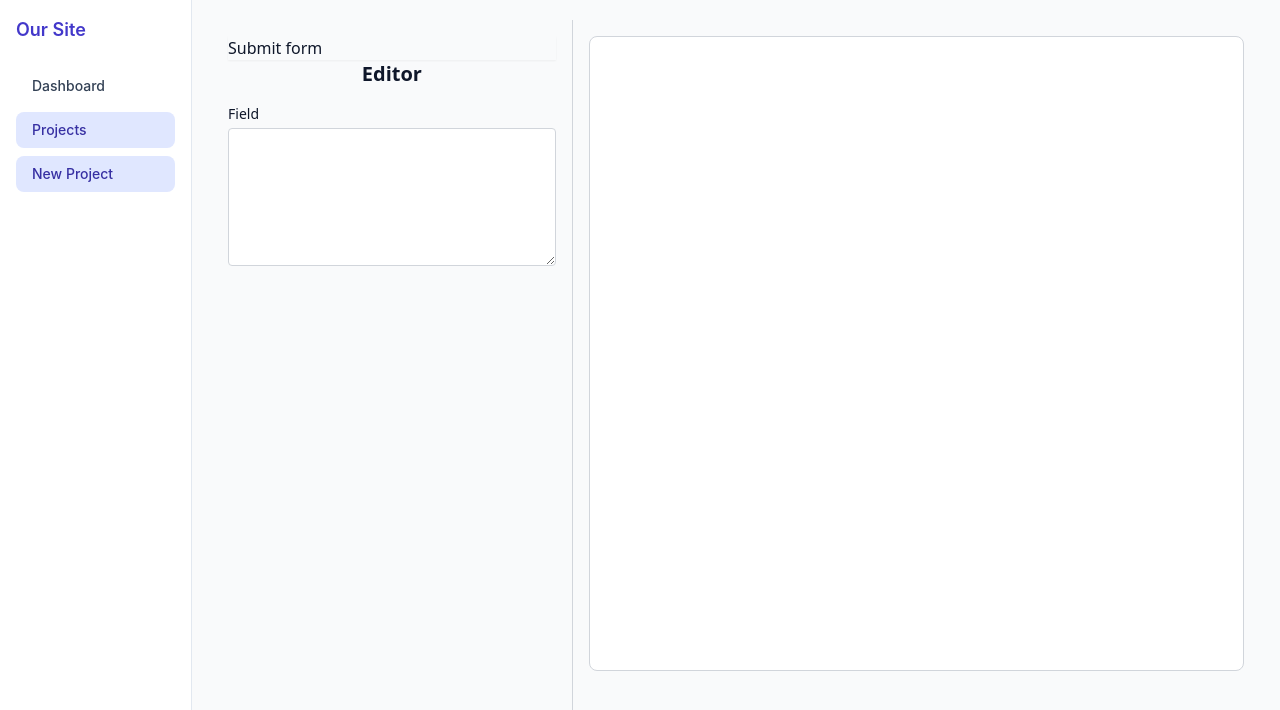
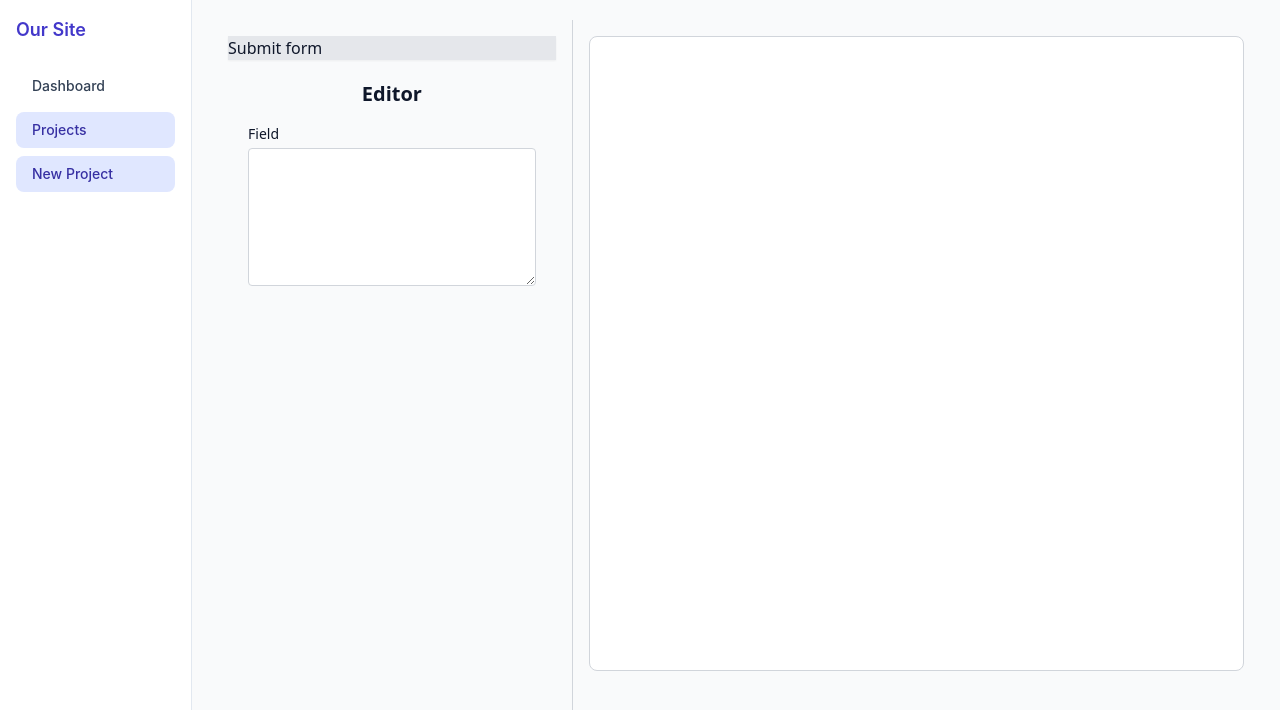
Before and after one commit to jonnovaretti/our-site-web, a React (Vite) app: page /projects/new in a window 1280 px wide. Shown: the top 710 px of the page. Built offline with nearby package versions, Linux system fonts and the light colour scheme.

Commit message:
implementing publish button

```diff
--- a/src/views/new-project.view.tsx
+++ b/src/views/new-project.view.tsx
@@ -100,6 +100,10 @@ function NewProjectView() {
     [iframeRef],
   );
 
+  const publish = useCallback(() => {
+    alert("here");
+  }, []);
+
   useEffect(() => {
     const handler = (event: MessageEvent) => {
       if (event.data?.type === "FOCUS_ON_EDITOR") {
@@ -129,9 +133,12 @@ function NewProjectView() {
     <div className="flex h-screen font-sans">
       {/* LEFT PANEL — Editor */}
       <div className="flex-1 border-r border-gray-300 p-4 box-border">
-        <aside className="w-full bg-gray shadow-sm">
-          <button type="submit">Submit form</button>
+        <aside className="w-full bg-gray-200 shadow-sm">
+          <button onClick={publish} className="bg-black-100" type="submit">
+            Submit form
+          </button>
         </aside>
+        <div className="p-5">
           <div className="text-center">
             <h2 className="text-xl font-semibold mb-4">Editor</h2>
           </div>
@@ -159,6 +166,7 @@ function NewProjectView() {
             </div>
           )}
         </div>
+      </div>
 
       {/* RIGHT PANEL — Iframe Preview */}
       <div className="flex-[2] h-5/6 p-4 box-border overflow-hidden bg-gray-50">
--- a/src/views/projects.view.tsx
+++ b/src/views/projects.view.tsx
@@ -1,7 +1,11 @@
-import React from 'react';
+import React from "react";
 
 function ProjectsView() {
-  return <div>projects.view.tsx</div>;
+  return (
+    <button className="rounded-xl bg-brand-500 px-5 py-3 text-base font-medium text-white transition duration-200 hover:bg-brand-600 active:bg-brand-700 dark:bg-brand-400 dark:text-white dark:hover:bg-brand-300 dark:active:bg-brand-200">
+      Default
+    </button>
+  );
 }
 
 export default ProjectsView;
```
Lines whose indentation alone changed are shown as unchanged.
